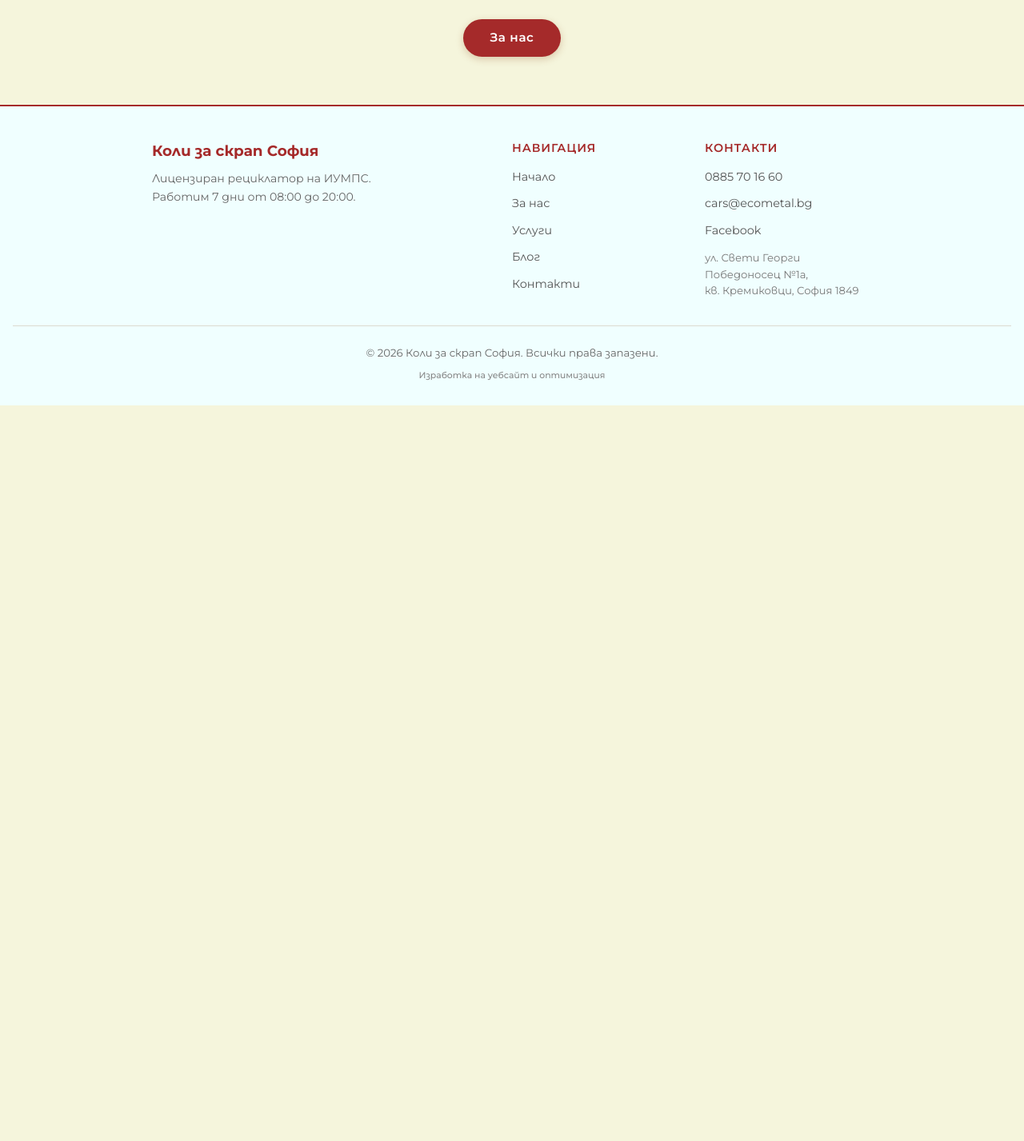
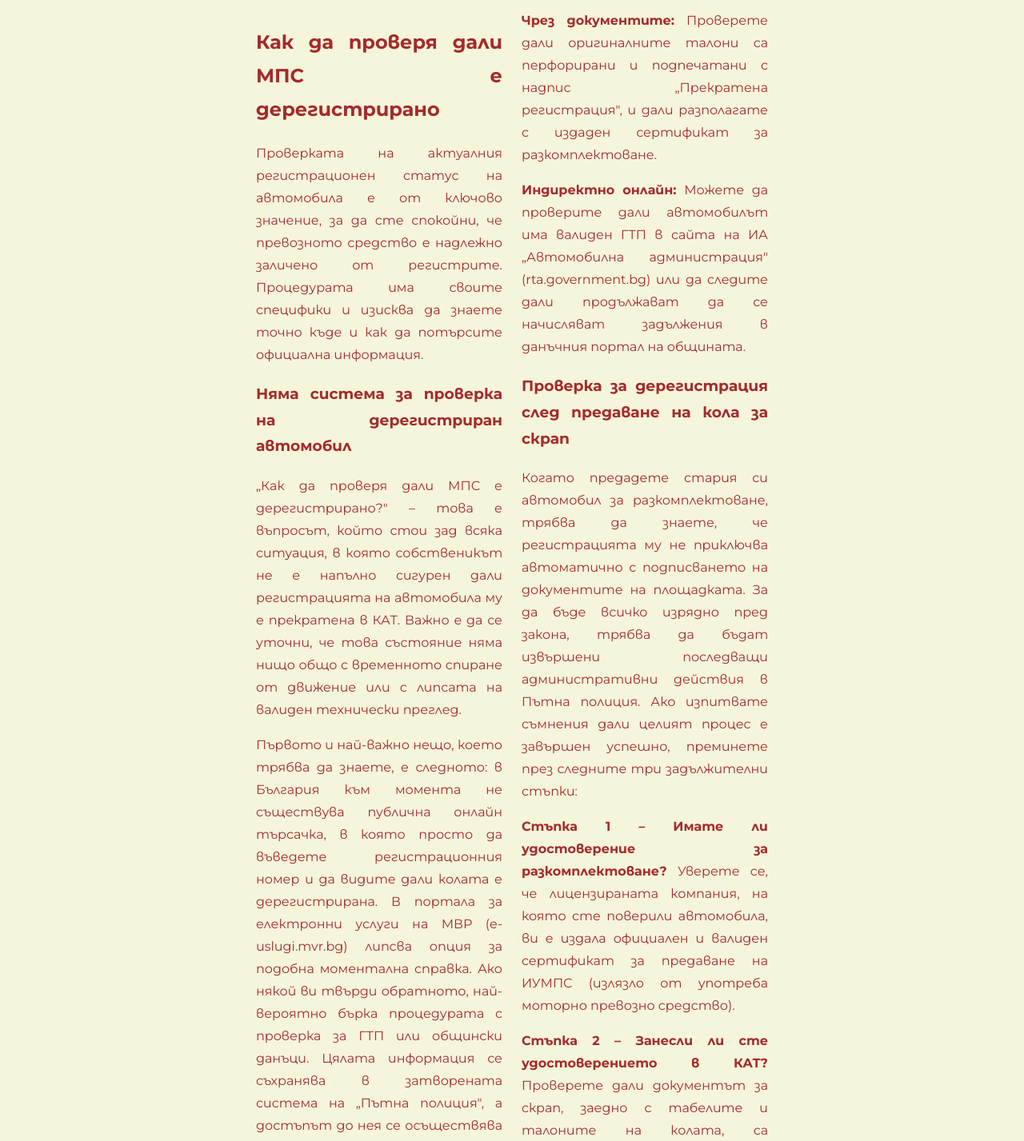
Before and after one commit to inweblife/avtoscrap, a Next.js app: page /contact in a window 1280 px wide. Shown: the part 1366-2793 px from the top of the page at 80% size. Before the commit the page ends 1873 px from the top, so only its background shows below. Built offline with nearby package versions, Linux system fonts and the light colour scheme; no server answers.

Commit message:
Update contact.tsx

```diff
--- a/pages/contact.tsx
+++ b/pages/contact.tsx
@@ -96,6 +96,52 @@ const Contact: React.FC = () => {
           </p>
         </div>
       </section>
+      <section className={styles.text}>
+        <div className={styles.paragraph}>
+          <h2>Как да проверя дали МПС е дерегистрирано</h2>
+          <p>
+            Проверката на актуалния регистрационен статус на автомобила е от ключово значение, за да сте спокойни, че превозното средство е надлежно заличено от регистрите. Процедурата има своите специфики и изисква да знаете точно къде и как да потърсите официална информация.
+          </p>
+
+          <h3>Няма система за проверка на дерегистриран автомобил</h3>
+          <p>
+            „Как да проверя дали МПС е дерегистрирано?" – това е въпросът, който стои зад всяка ситуация, в която собственикът не е напълно сигурен дали регистрацията на автомобила му е прекратена в КАТ. Важно е да се уточни, че това състояние няма нищо общо с временното спиране от движение или с липсата на валиден технически преглед.
+          </p>
+          <p>
+            Първото и най-важно нещо, което трябва да знаете, е следното: в България към момента не съществува публична онлайн търсачка, в която просто да въведете регистрационния номер и да видите дали колата е дерегистрирана. В портала за електронни услуги на МВР (e-uslugi.mvr.bg) липсва опция за подобна моментална справка. Ако някой ви твърди обратното, най-вероятно бърка процедурата с проверка за ГТП или общински данъци. Цялата информация се съхранява в затворената система на „Пътна полиция", а достъпът до нея се осъществява по строго определени канали.
+          </p>
+
+          <h3>Бърз чеклист: как да проверя дали МПС е дерегистрирано</h3>
+          <p>
+            <strong>В КАТ:</strong> Можете да направите устна справка директно на гише или да заявите официално удостоверение по услуга № 859 (на място или онлайн чрез КЕП/ПИК на НОИ).
+          </p>
+          <p>
+            <strong>Чрез документите:</strong> Проверете дали оригиналните талони са перфорирани и подпечатани с надпис „Прекратена регистрация", и дали разполагате с издаден сертификат за разкомплектоване.
+          </p>
+          <p>
+            <strong>Индиректно онлайн:</strong> Можете да проверите дали автомобилът има валиден ГТП в сайта на ИА „Автомобилна администрация" (rta.government.bg) или да следите дали продължават да се начисляват задължения в данъчния портал на общината.
+          </p>
+
+          <h3>Проверка за дерегистрация след предаване на кола за скрап</h3>
+          <p>
+            Когато предадете стария си автомобил за разкомплектоване, трябва да знаете, че регистрацията му не приключва автоматично с подписването на документите на площадката. За да бъде всичко изрядно пред закона, трябва да бъдат извършени последващи административни действия в Пътна полиция. Ако изпитвате съмнения дали целият процес е завършен успешно, преминете през следните три задължителни стъпки:
+          </p>
+          <p>
+            <strong>Стъпка 1 – Имате ли удостоверение за разкомплектоване?</strong> Уверете се, че лицензираната компания, на която сте поверили автомобила, ви е издала официален и валиден сертификат за предаване на ИУМПС (излязло от употреба моторно превозно средство).
+          </p>
+          <p>
+            <strong>Стъпка 2 – Занесли ли сте удостоверението в КАТ?</strong> Проверете дали документът за скрап, заедно с табелите и талоните на колата, са представени в КАТ, за да се извърши фактическото прекратяване на регистрацията в масивите на МВР.
+          </p>
+          <p>
+            <strong>Стъпка 3 – Отписали ли сте колата от общината?</strong> Направете{" "}
+            <a href="https://kolazascrap.com/blog/kak-da-proverya-deregistracia-na-mps/" target="_blank" rel="noopener noreferrer">
+              <strong>проверка дерегистрация на МПС</strong>
+            </a>{" "}
+            в местната данъчна служба дали превозното средство е свалено от отчет и дали е преустановено начисляването на данък МПС по вашата партида.
+          </p>
+        </div>
+      </section>
+
       <section className={styles.btn}>
         <Link href="/about">За нас</Link>
       </section>
```
